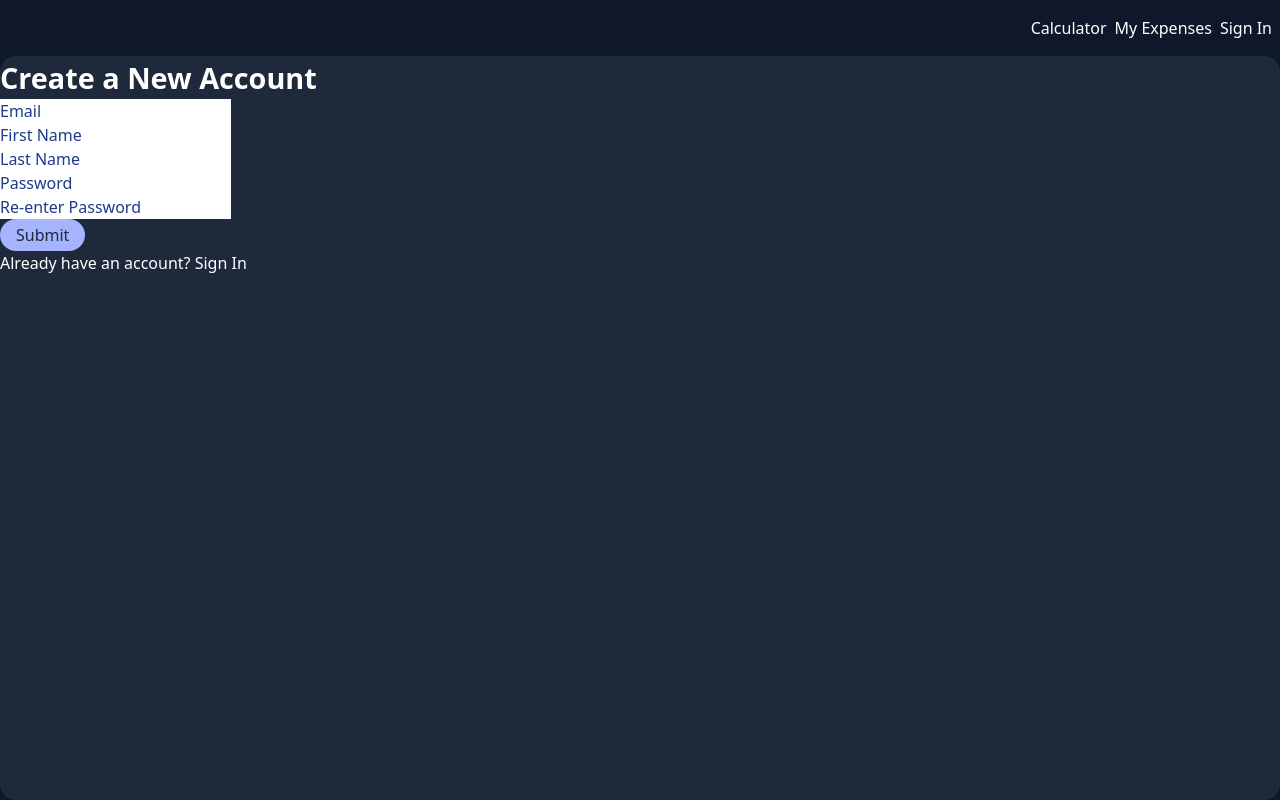
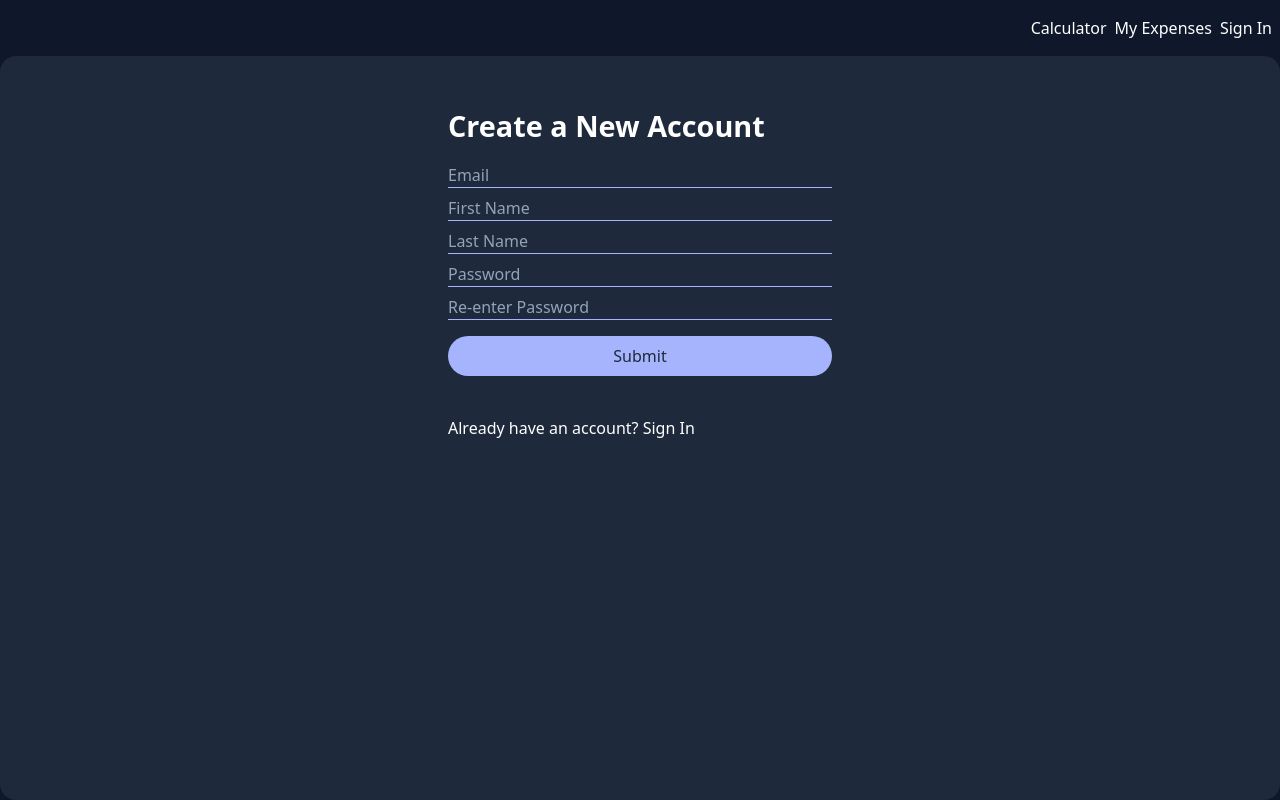
Before and after one commit to charmainelhm/chowbread-frontend, a React (Create React App) app: page /register in a window 1280 px wide. Built offline with nearby package versions, Linux system fonts and the light colour scheme; the HTML template or start-up script is replaced by a standard one.

Commit message:
Styling for registration and log in page

```diff
--- a/src/components/FormInput.js
+++ b/src/components/FormInput.js
@@ -11,7 +11,6 @@ const FormInput = (props) => {
   return (
     <div>
       <input
-        className="text-slate-800"
         {...inputProps}
         onChange={onChange}
         onBlur={handleFocus}
--- a/src/index.css
+++ b/src/index.css
@@ -21,12 +21,17 @@
     @apply text-lg sm:text-2xl;
   }
 
+  input {
+    @apply bg-transparent border-b border-b-indigo-300;
+    width: 100%;
+  }
+
   input[type="submit"] {
     @apply cursor-pointer;
   }
 
   input::placeholder {
-    @apply text-blue-900;
+    @apply text-slate-400;
   }
 
   input:focus {
@@ -36,7 +41,7 @@
 
 @layer components {
   .btn {
-    @apply rounded-full px-4 py-1 transition ease-out duration-200;
+    @apply rounded-full px-4 py-2 transition ease-out duration-200;
     font-weight: 500;
   }
 
--- a/src/pages/Register.js
+++ b/src/pages/Register.js
@@ -102,10 +102,10 @@ const Register = ({ setCookie }) => {
   };
 
   return (
-    <>
-      <h1>Create a New Account</h1>
+    <div className="mt-12 mx-auto w-4/5 max-w-sm">
+      <h1 className="mb-4">Create a New Account</h1>
       <p>{registrationOutcome.message}</p>
-      <form onSubmit={handleRegister}>
+      <form onSubmit={handleRegister} className="flex flex-col gap-2 ">
         {registerInputs.map((input) => (
           <FormInput
             key={input.id}
@@ -114,14 +114,14 @@ const Register = ({ setCookie }) => {
             onChange={onRegisterChange}
           />
         ))}
-        <button className="btn btn-solid" type="submit">
+        <button className="btn btn-solid mt-2" type="submit">
           Submit
         </button>
       </form>
-      <p>
+      <p className="mt-10">
         Already have an account? <Link to="/signin">Sign In</Link>
       </p>
-    </>
+    </div>
   );
 };
 
--- a/src/pages/SignIn.js
+++ b/src/pages/SignIn.js
@@ -50,10 +50,10 @@ const SignIn = ({ setCookie }) => {
   };
 
   return (
-    <>
-      <h1>Welcome</h1>
+    <div className="mt-12 mx-auto w-4/5 max-w-sm">
+      <h1 className="mb-4">Welcome</h1>
       <p>{loginOutcome.message}</p>
-      <form onSubmit={handleLogin}>
+      <form onSubmit={handleLogin} className="flex flex-col gap-2 ">
         {loginInputs.map((input) => (
           <FormInput
             key={input.id}
@@ -62,14 +62,14 @@ const SignIn = ({ setCookie }) => {
             onChange={onLoginChange}
           />
         ))}
-        <button className="btn btn-solid" type="submit">
+        <button className="btn btn-solid mt-2" type="submit">
           Submit
         </button>
       </form>
-      <p>
+      <p className="mt-10">
         Do not have an account yet? <Link to="/register">Sign up</Link>
       </p>
-    </>
+    </div>
   );
 };
 
--- a/src/util.js
+++ b/src/util.js
@@ -1,4 +1,5 @@
-export const API_URL = "http://localhost:3001/api";
+export const API_URL = "https://chowbread-server.cyclic.app/api";
+// export const API_URL = "http://localhost:3001/api";
 export const loginInputs = [
   {
     id: 1,
```
